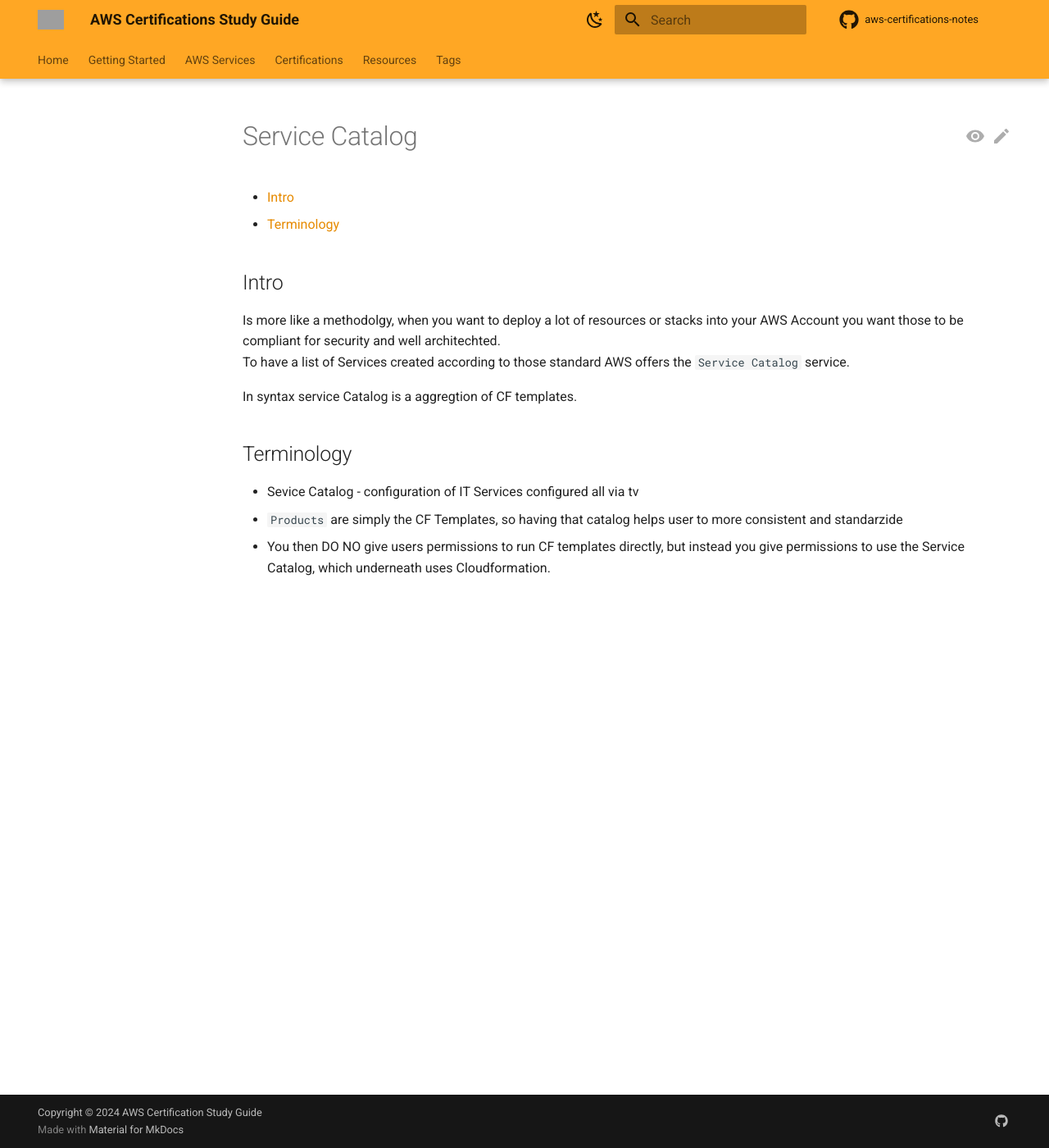
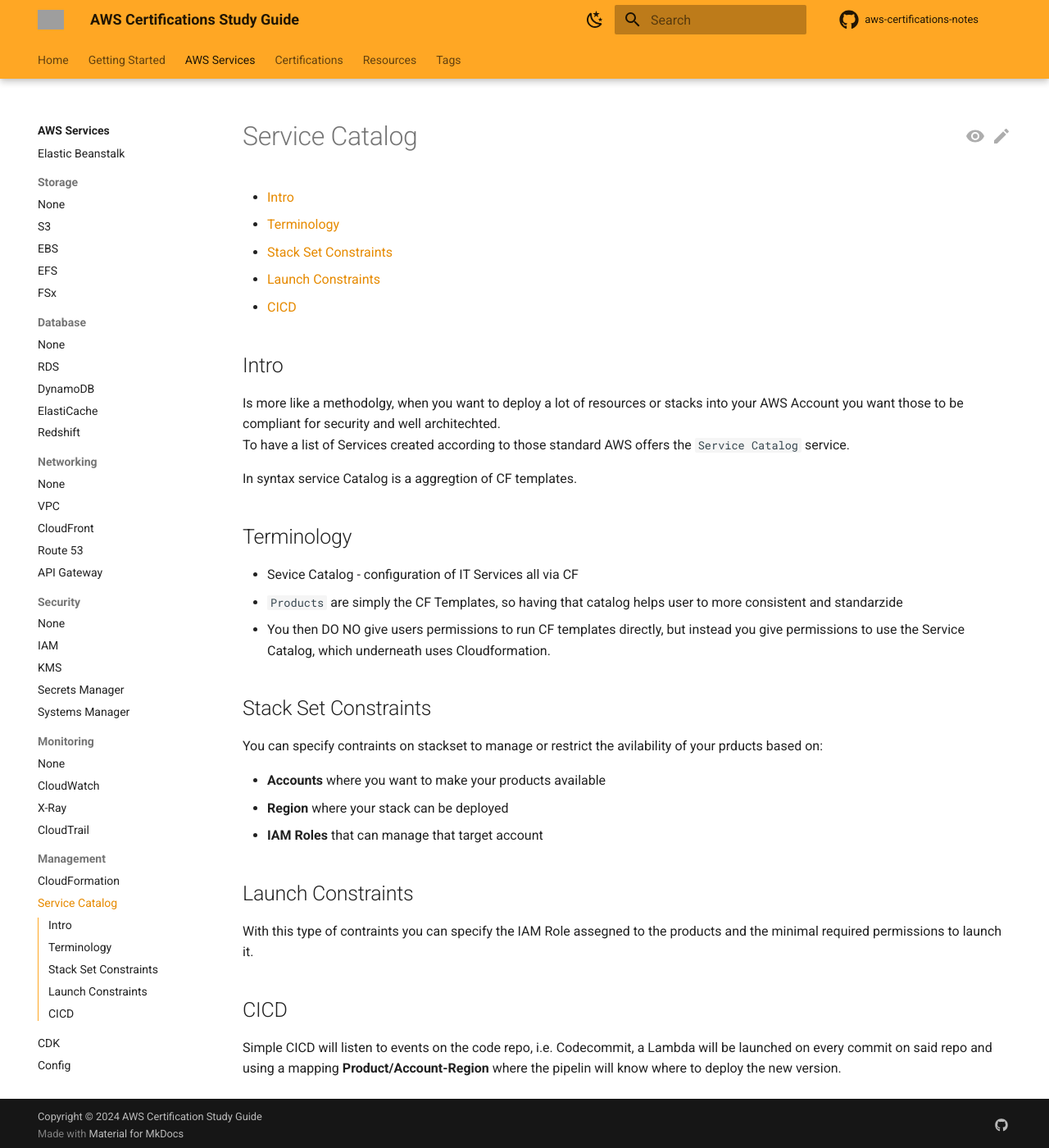
Before and after one commit to Bozz95/aws-certifications-notes, an MkDocs documentation site: the page built from docs/services/iac/service-catalog.md, in a window 1280 px wide and 1400 px high. Shown: the whole window at 82% size. Built offline with MkDocs 1.6.1 and Material for MkDocs 9.7.7, drawn with Linux system fonts in a browser that asks for light colours; comment, search, counter and statistics services are not loaded; grey boxes are pictures that could not be loaded.

Commit message:
fix: uv better structure, service catalog and beanstalk

```diff
--- a/docs/services/iac/service-catalog.md
+++ b/docs/services/iac/service-catalog.md
@@ -2,6 +2,9 @@
 
 - [Intro](#intro)
 - [Terminology](#terminology)
+- [Stack Set Constraints](#stack-set-constraints)
+- [Launch Constraints](#launch-constraints)
+- [CICD](#cicd)
 
 ## Intro
 
@@ -12,6 +15,22 @@
 
 ## Terminology
 
-- Sevice Catalog - configuration of IT Services configured all via tv
+- Sevice Catalog - configuration of IT Services all via CF
 - `Products` are simply the CF Templates, so having that catalog helps user to more consistent and standarzide
 - You then DO NO give users permissions to run CF templates directly, but instead you give permissions to use the Service Catalog, which underneath uses Cloudformation.
+
+## Stack Set Constraints
+
+You can specify contraints on stackset to manage or restrict the avilability of your prducts based on:
+
+- **Accounts** where you want to make your products available
+- **Region** where your stack can be deployed
+- **IAM Roles** that can manage that target account
+
+## Launch Constraints
+
+With this type of contraints you can specify the IAM Role assegned to the products and the minimal required permissions to launch it.
+
+## CICD
+
+Simple CICD will listen to events on the code repo, i.e. Codecommit, a Lambda will be launched on every commit on said repo and using a mapping **Product/Account-Region** where the pipelin will know where to deploy the new version.
--- /dev/null
+++ b/main.py
@@ -0,0 +1,6 @@
+def main():
+    print("Hello from aws-certifications-notes!")
+
+
+if __name__ == "__main__":
+    main()
--- a/mkdocs.yml
+++ b/mkdocs.yml
@@ -183,8 +183,8 @@
       - X-Ray: services/monitoring/xray.md
       - CloudTrail: services/monitoring/cloudtrail.md
     - Management:
-      - services/management/index.md
-      - CloudFormation: services/management/cloudformation.md
+      - CloudFormation: services/iac/cloudformation.md
+      - Service Catalog: services/iac/service-catalog.md
       - CDK: services/management/cdk.md
       - Config: services/management/config.md
   - Certifications:
--- a/requirements.txt
+++ b/requirements.txt
@@ -2,5 +2,5 @@
 mkdocs-material==9.5.39
 mkdocs-git-revision-date-localized-plugin==1.2.9
 mkdocs-minify-plugin==0.8.0
-mkdocs-tags-plugin==0.3.0
+# mkdocs-tags-plugin==0.3.0
 pymdown-extensions==10.11.2
```
Also changed, not shown: docs/services/iac/elasticbeanstalk.md (added, +81 -0 lines), pyproject.toml (added, +13 -0 lines), 2 other files.
